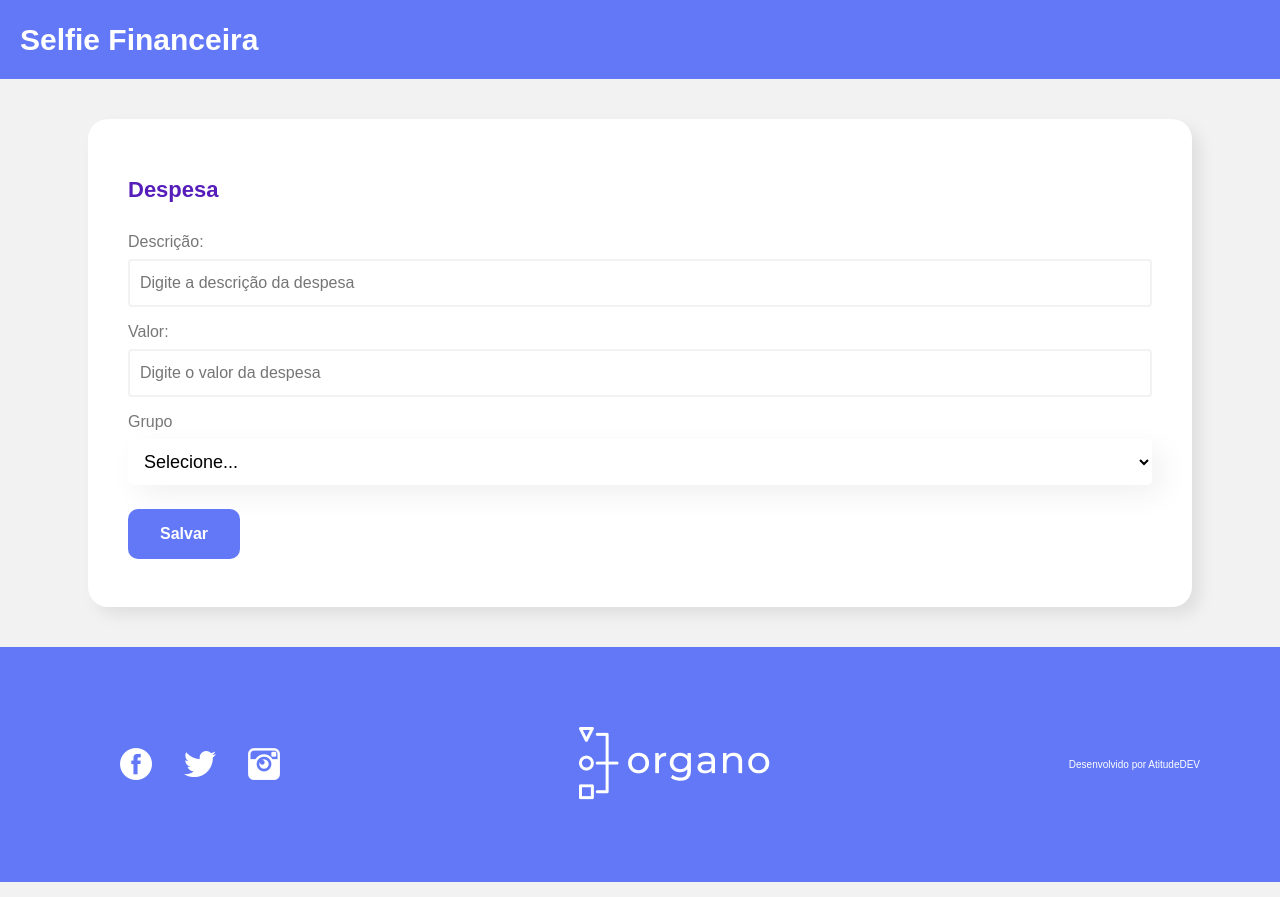
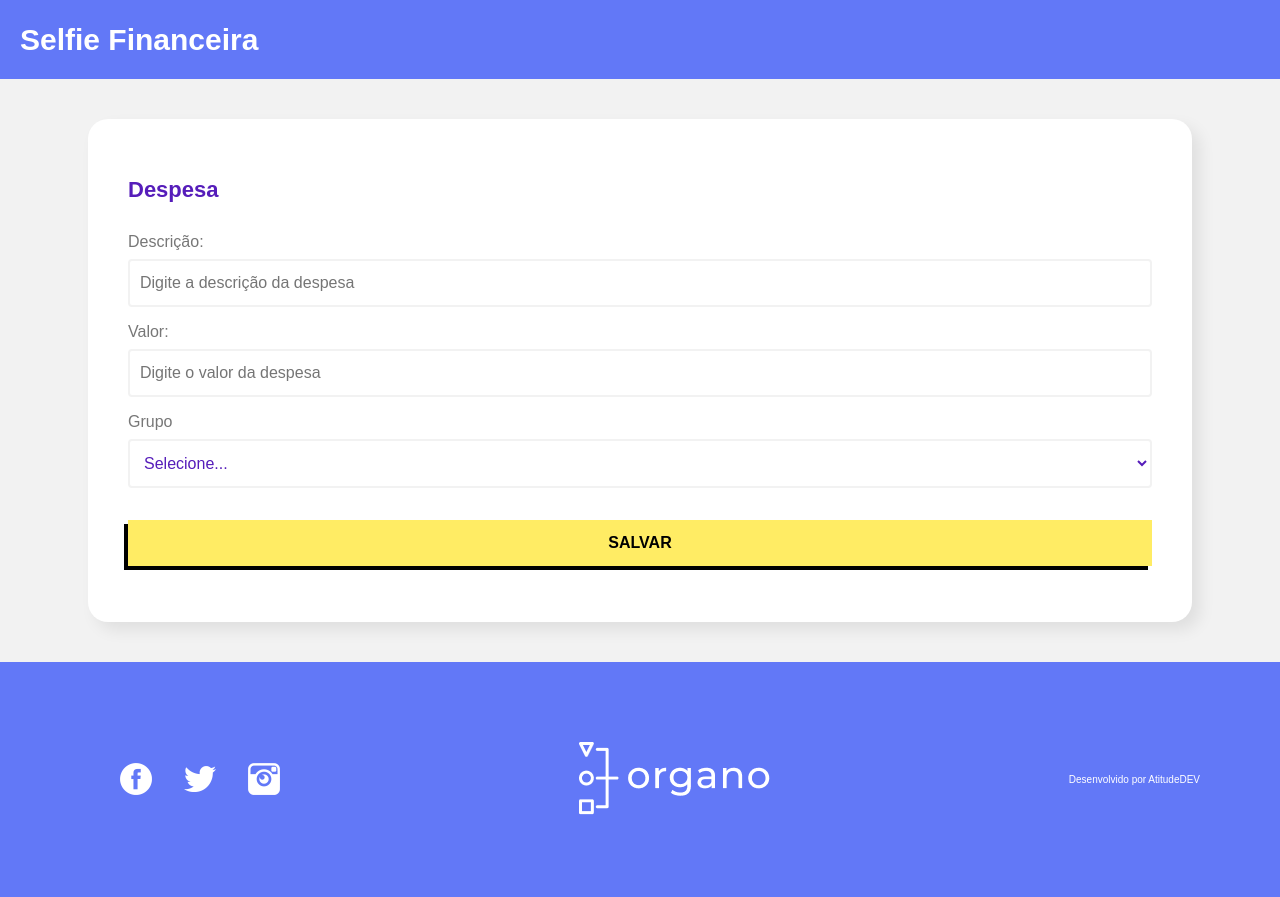
Before and after one commit to oedipooliveira/selfie-financeira, a React (Create React App) app: page / in a window 1280 px wide. Built offline with nearby package versions, Linux system fonts and the light colour scheme.

Commit message:
Novos estilos

```diff
--- a/src/componentes/Botao/Botao.css
+++ b/src/componentes/Botao/Botao.css
@@ -1,15 +1,16 @@
 .botao {
-    background-color: #6278F7;
-    border-radius: 10px;
+    font-family: Poppins,sans-serif;
+    cursor: pointer;
+    border: none;
+    text-transform: uppercase;
     font-weight: 700;
-    font-size: 16px;
-    padding: 16px 32px;
-    border: none;
-    cursor: pointer;
-    color: #FFF;
-    margin: 8px 0;
+    font-size: 1.6em;
+    padding: 14px 20px;
+    background-color: #ffec64 !important;
+    border-radius: 0 !important;
+    box-shadow: -4px 4px !important;
+    color: #000;
+    width: 100%;
+    margin: 16px 0;
+    box-sizing: border-box;
 }
-
-.botao:hover {
-    color: #95FFD4;
-}
--- a/src/componentes/ListaSuspensa/ListaSuspensa.css
+++ b/src/componentes/ListaSuspensa/ListaSuspensa.css
@@ -8,12 +8,14 @@
 }
 
 .lista-suspensa select {
-    background-color: #FFF;
-    border-radius: 5px;
-    box-shadow: 10px 10px 30px rgba(0, 0, 0, 0.06);
+    background: 0 0;
+    border: 2px solid #f2f2f2;
+    border-radius: 4px !important;
+    box-sizing: border-box;
+    color: #561dba;
+    font-family: Poppins,sans-serif;
+    font-size: 1.6em;
+    outline: 0;
+    padding: 13px 10px;
     width: 100%;
-    border: none;
-    font-size: 18px;
-    padding: 12px;
-    box-sizing: border-box;
 }
```
